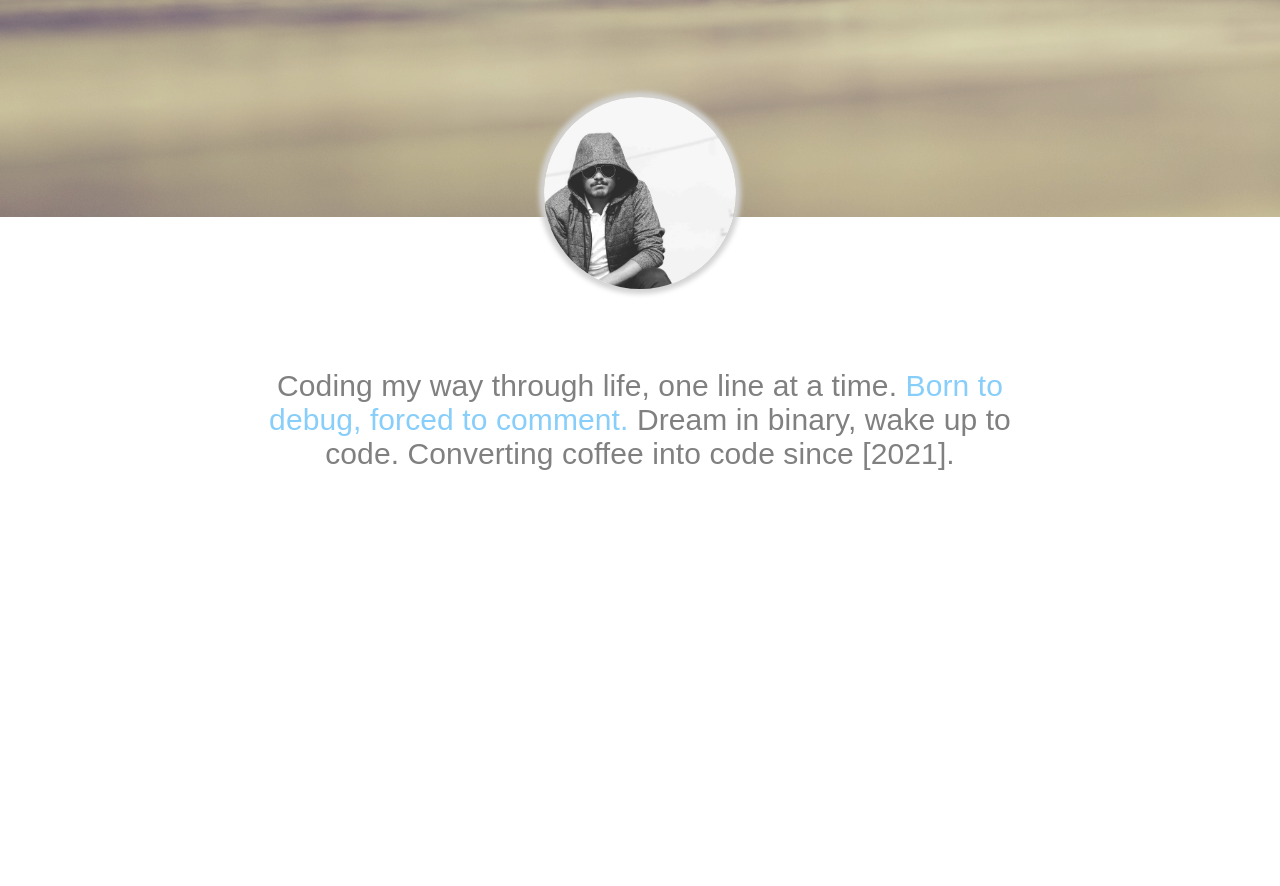
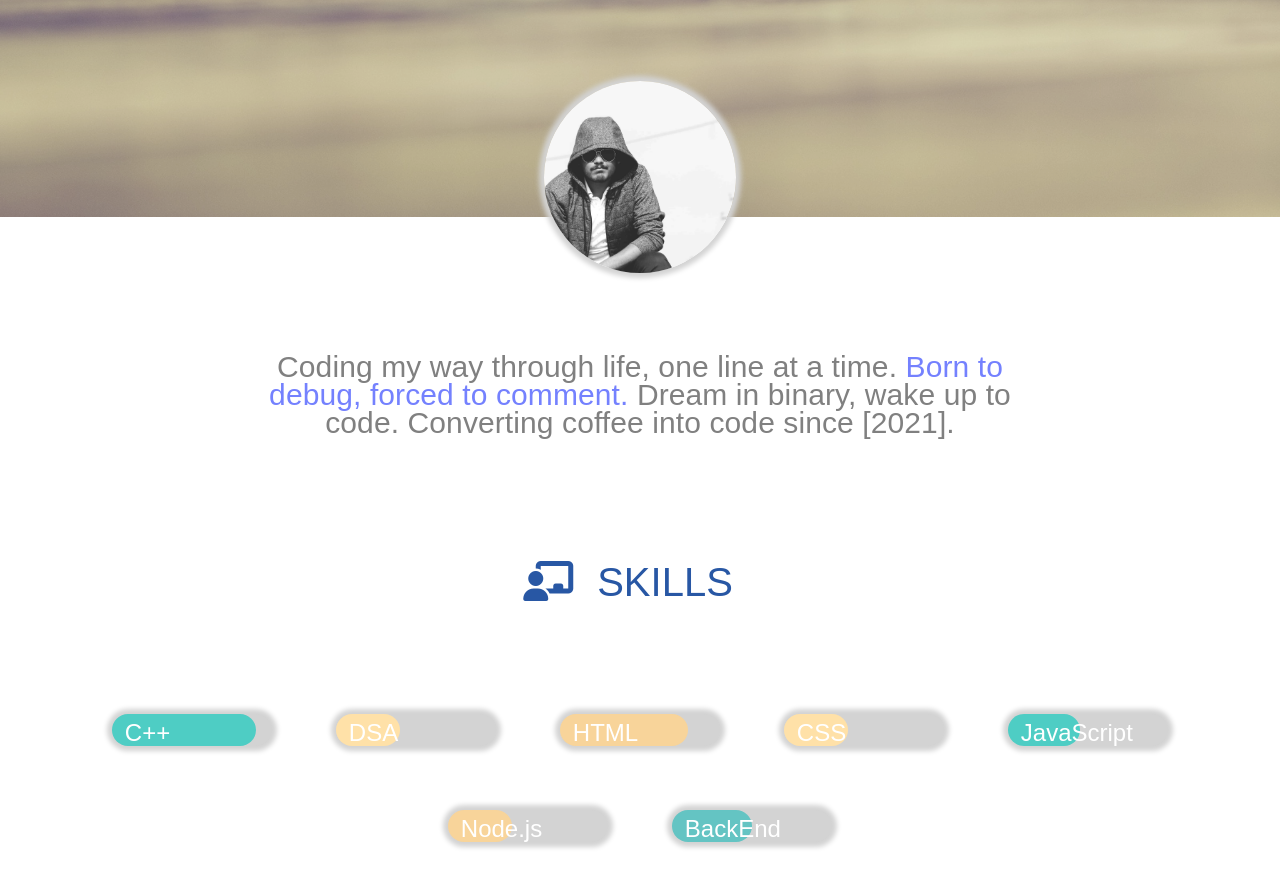
Before and after one commit to Ashish8000/my-portfolio, a plain HTML site: page index.html in a window 1280 px wide. Shown: the part 322-1208 px from the top of the page. Before the commit the page ends 873 px from the top, so only its background shows below. Drawn offline with Linux system fonts and the light colour scheme.

Commit message:
skill section is added <br> with transition

```diff
--- a/index.html
+++ b/index.html
@@ -62,11 +62,79 @@
                     <img src="static/ashish.jpg">
                 </div>
                 <p class="text-center">
-                    Coding my way through life, one line at a time. <span style="color: lightskyblue;"> Born to debug, forced to comment.</span> Dream in binary, wake up to code. Converting coffee into code since [2021].
+                    Coding my way through life, one line at a time. <span>Born to debug, forced to comment.</span> Dream in binary, wake up to code. Converting coffee into code since [2021].
                 </p>
             </section>
-            <section id="skills">
+            <section id="skills" class="mb75px">
+                <h1 class="section-heading mb75px">
+                    <span><i class="fa-solid fa-chalkboard-user"></i></span><span id="skill_text">SKILLS</span>
+                </h1>
+                <div class="skill_div" id="skill_div">
+                    <div class="skills-display">
+                        <div class="parent_skillbar">
+                            <div class="percentage" style="width: 90%; background-color: #4ecdc4;">
+                                <div class="skillname">
+                                    <span>C++</span>
+                                </div>
+                            </div>
+                        </div>
+                    </div>
+                    <div class="skills-display">
+                        <div class="parent_skillbar">
+                            <div class="percentage" style="width: 40%; background-color: #ffe1a8;">
+                                <div class="skillname">
+                                    <span>DSA</span>
+                                </div>
+                            </div>
+                        </div>
+                    </div>
+                    <div class="skills-display">
+                        <div class="parent_skillbar">
+                            <div class="percentage" style="width: 80%; background-color: #f8d49a;">
+                                <div class="skillname">
+                                    <span>HTML</span>
+                                </div>
+                            </div>
+                        </div>
+                    </div>
+                    <div class="skills-display">
+                        <div class="parent_skillbar">
+                            <div class="percentage" style="width: 40%; background-color: #ffe1a8">
+                                <div class="skillname">
+                                    <span>CSS</span>
+                                </div>
+                            </div>
+                        </div>
+                    </div>
+                    <div class="skills-display">
+                        <div class="parent_skillbar">
+                            <div class="percentage" style="width: 45%; background-color: #4ecdc4;">
+                                <div class="skillname">
+                                    <span>JavaScript</span>
+                                </div>
+                            </div>
+                        </div>
+                    </div>
+                    <div class="skills-display">
+                        <div class="parent_skillbar">
+                            <div class="percentage" style="width: 40%; background-color: #f8d49a;">
+                                <div class="skillname">
+                                    <span>Node.js</span>
+                                </div>
+                            </div>
+                        </div>
+                    </div>
+                    <div class="skills-display">
+                        <div class="parent_skillbar">
+                            <div class="percentage" style="width: 50%; background-color: #64c4c3;">
+                                <div class="skillname">
+                                    <span>BackEnd</span>
+                                </div>
+                            </div>
+                        </div>
+                    </div>
 
+                </div>
 
             </section>
             <section id="experience">
--- a/style.css
+++ b/style.css
@@ -4,10 +4,24 @@ body{
     margin: 0px;
     font-family: sans-serif;
     font-size: 30px;
+
 }
 
 .text-center{
     text-align: center;
+}
+
+/* section:nth-child(2n){
+    background-color: lightgrey;
+}
+
+
+section:nth-child(2n+1){
+    background-color: white;
+} */
+
+span{
+   color: #7481fe;
 }
 
 /* header section */
@@ -82,61 +96,13 @@ body{
 }
 
 
-/*     from blackbox.ai
 
-.social-icon {
-    display: inline-block;
-    position: relative;
-    overflow: hidden;
-  }
-
-  .social-icon i:first-child {
-    font-size: 2rem;
-    color: #555;
-    transition: color 0.3s ease;
-  }
-
-  .social-icon i:first-child:hover {
-    color: #333;
-  }
-
-  .social-icon i:last-child {
-    position: absolute;
-    top: 0;
-    left: 0;
-    width: 100%;
-    height: 100%;
-    line-height: 2rem;
-    text-align: center;
-    color: lightgrey;
-    opacity: 0;
-    transition: opacity 0.3s ease;
-  }
-
-  .social-icon:hover i:last-child {
-    opacity: 1;
-  }
-
-
-.hover-effect i:nth-child(2){
-    display: none;
-}
-.hover-effect:hover i:nth-child(1){
-    display: none;
-}
-.hover-effect:hover i:nth-child(2){
-    display: block;
-} */
-
-
-
-
-/* body section */
+/*     about section     */
 
 #about{
     height: auto;
     width: 100%;
-    margin-top: -15vh;
+    margin-top: -17vh;
     position: relative; /* this will help us to display about section at the front of the behind div */
 }
 
@@ -146,7 +112,10 @@ body{
     padding: auto;
     letter-spacing: 0.1px;
     color: grey;
+    line-height: 28px;
+
 }
+
 
 /* this will allow us to set the height and width of the parent div of the image */
 #profile_image{
@@ -162,3 +131,93 @@ body{
     border-radius: 50%;
     box-shadow: 0px 0px 5px 5px lightgrey;
 }
+
+
+/*      skills section     */
+
+
+
+/* #skills{
+    border: 2px solid black;
+}
+#skill_div{
+    border: 2px solid black;
+} */
+
+
+
+
+#skill_text{
+    color: #2857a4;
+    padding: 1rem;
+    font-weight: 500;
+}
+
+section{
+    width: 100%;
+    display: flex;
+    flex-direction: column;
+    align-items: center;
+}
+
+.mb75px{
+    margin-bottom: 75px;
+}
+
+.section-heading{
+    width: auto;
+    /* padding: 20px 10px 10px ; */
+    font-weight: 400;
+    display: inline-block;
+
+}
+
+.section-heading span{
+    font-size: 40px;
+    color: #2857a4;
+    padding-top: 10px;
+    margin-right: 0.5rem;
+    justify-content: center;
+}
+
+/*    skill div    */
+
+.skill_div{
+    display: inline;
+    display: flex;
+    flex-wrap: wrap;
+    justify-content: space-around;
+    padding-left: 50px;
+    padding-right: 50px;
+    /* border: 2px solid black; */
+    justify-content: center;
+}
+
+.parent_skillbar{
+
+    margin: 2rem;
+    width: 10rem;
+    height: 2rem;
+    background-color: lightgrey;
+    border-radius: 1.8rem;
+    box-shadow: 0px 0px 5px 5px lightgrey;
+}
+
+.parent_skillbar:hover{
+    height: 2.5rem;
+    width: 11rem;
+}
+
+.percentage{
+    height: inherit;
+    border-radius: 1.8rem;
+}
+
+.skillname span{
+    color: white;
+    font-size: 1.5rem;
+    margin: 0.8rem;
+    justify-content: center;
+    align-items: center;
+
+}
```
Also changed, not shown: 1 other file.
